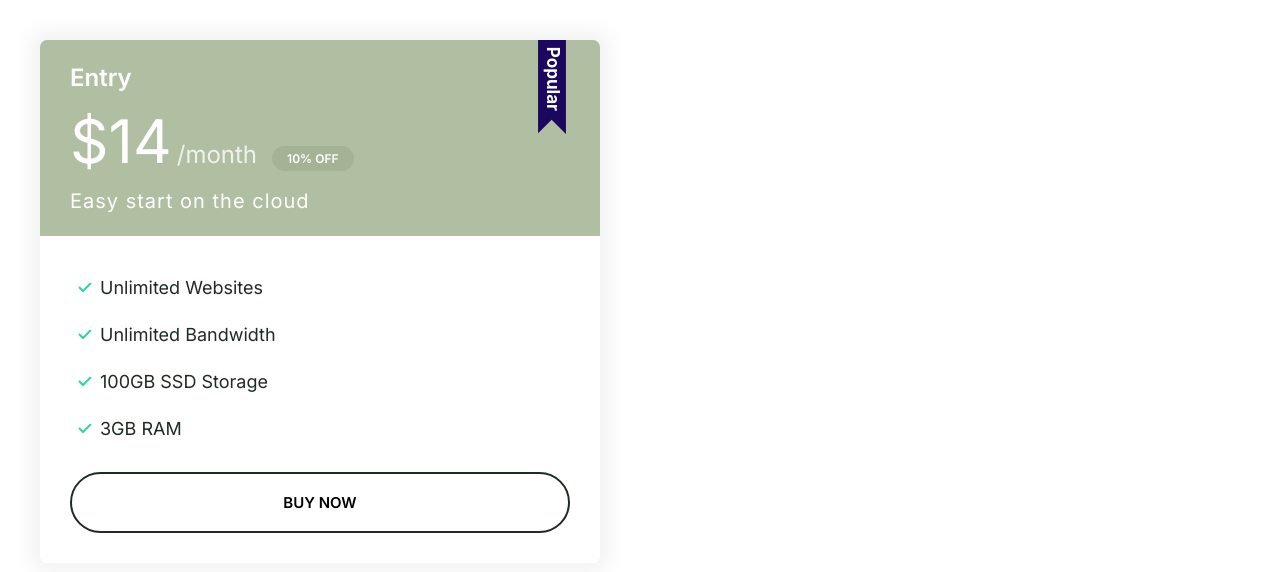
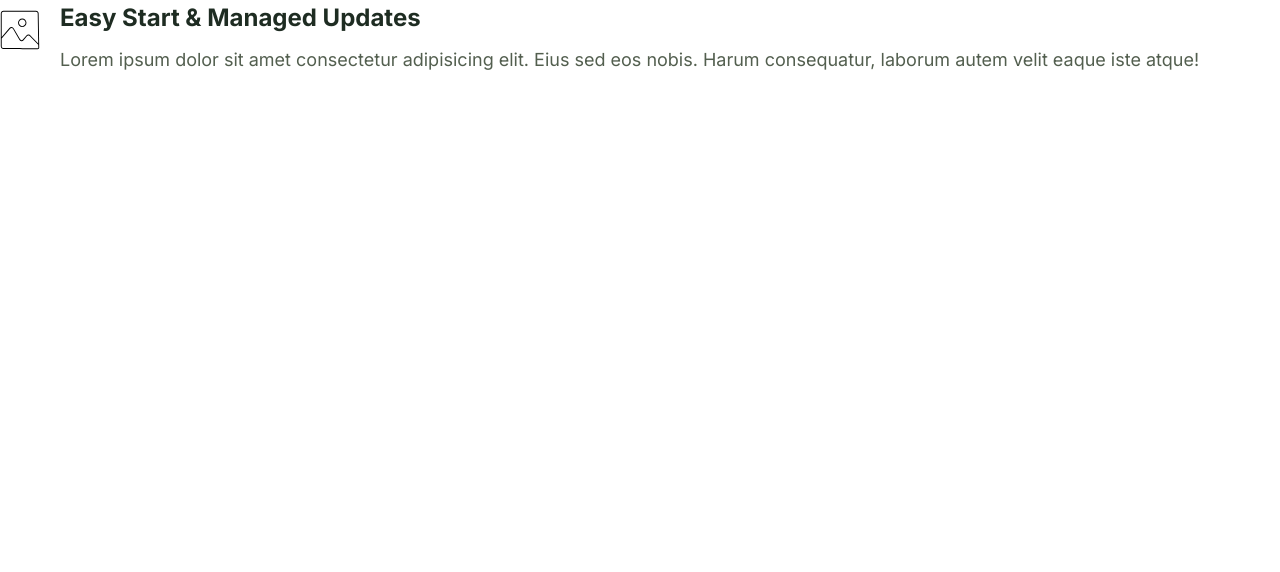
Before and after one commit to vsniranjan/appify, a plain HTML site: page index.html in a window 1280 px wide. Drawn offline with Linux system fonts and the light colour scheme.

Commit message:
Created basic media component

```diff
--- a/css/styles.css
+++ b/css/styles.css
@@ -365,3 +365,20 @@ a {
         font-size: 1.7rem;
     }
 }
+/* Media */
+
+.media {
+    display: flex;
+}
+
+.media__title {
+    margin-top: 0;
+}
+
+.media__body {
+    margin: 0 2rem;
+}
+
+.media__image {
+    margin-top: 1rem;
+}
--- a/index.html
+++ b/index.html
@@ -13,26 +13,18 @@
     <link rel="stylesheet" href="css/styles.css" />
   </head>
   <body>
-    <div class="plan plan--popular">
-      <div style="width: 50%; padding: 4rem">
-        <div class="card card--secondary">
-          <header class="card__header">
-            <h3 class="plan__name">Entry</h3>
-            <span class="plan__price">$14</span>
-            <span class="plan__billing-cycle">/month</span>
-            <span class="badge badge--secondary badge--small">10% OFF</span>
-            <span class="plan__description">Easy start on the cloud</span>
-          </header>
-          <div class="card__body">
-            <ul class="list list--tick">
-              <li class="list__item">Unlimited Websites</li>
-              <li class="list__item">Unlimited Bandwidth</li>
-              <li class="list__item">100GB SSD Storage</li>
-              <li class="list__item">3GB RAM</li>
-            </ul>
-            <button class="btn btn--block btn--outline">buy now</button>
-          </div>
-        </div>
+    <div class="media">
+      <div class="media__image">
+        <svg class="icon icon--primary">
+          <use xlink:href="images/sprite.svg#snap"></use>
+        </svg>
+      </div>
+      <div class="media__body">
+        <h3 class="media__title">Easy Start & Managed Updates</h3>
+        <p>
+          Lorem ipsum dolor sit amet consectetur adipisicing elit. Eius sed eos
+          nobis. Harum consequatur, laborum autem velit eaque iste atque!
+        </p>
       </div>
     </div>
   </body>
```
